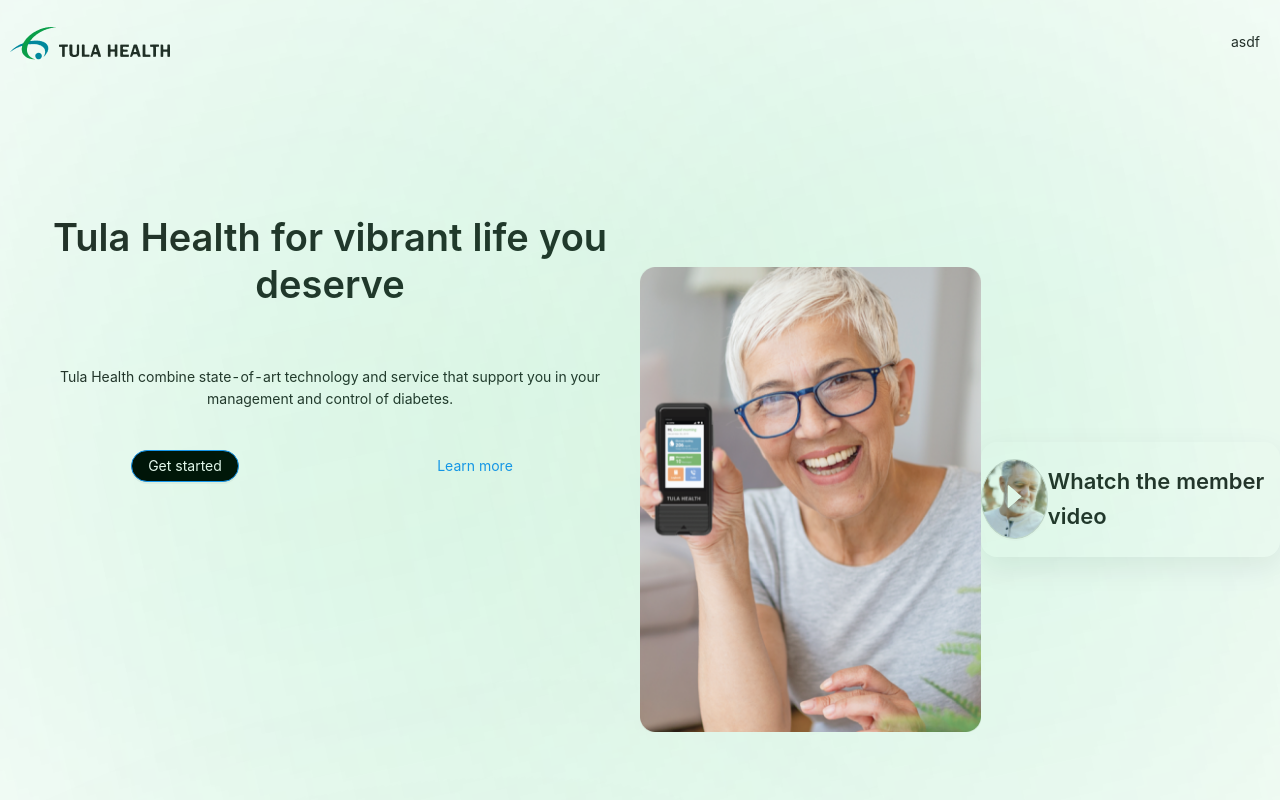
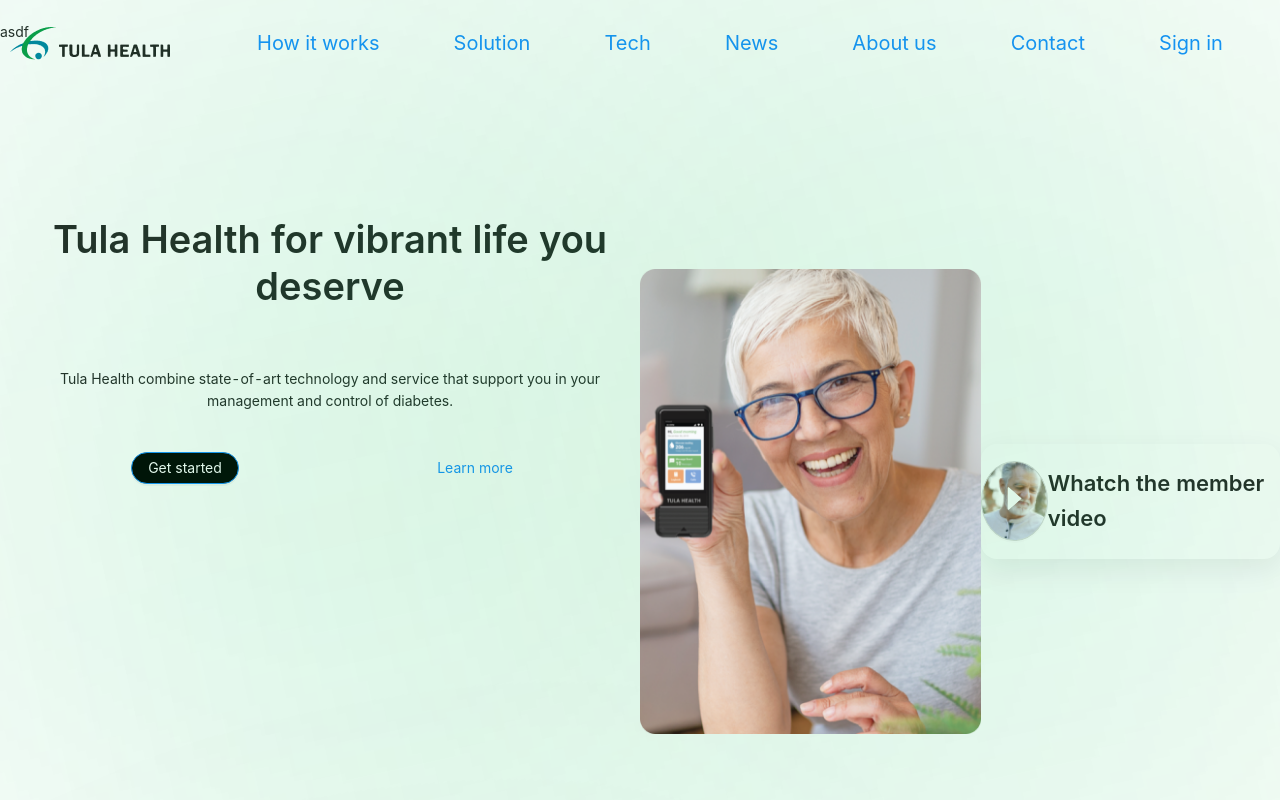
Before and after one commit to zagliadov/health, a React (Create React App) app: page / in a window 1280 px wide. Shown: the top 800 px of the page. Built offline with nearby package versions, Linux system fonts and the light colour scheme.

Commit message:
Menu for mobile

```diff
--- a/src/components/Header/Menu/ExtraLargeMenu/ExtraLargeMenu.tsx
+++ b/src/components/Header/Menu/ExtraLargeMenu/ExtraLargeMenu.tsx
@@ -4,10 +4,24 @@
 import styled from 'styled-components';
 
 const Wrapper = styled(Row)`
-
-@media (max-width: 992px) {
-    display: none;
-  }
+    display: flex;
+    justify-content: space-around;
+    width: 100%;
+    @media (max-width: 992px) {
+        display: none;
+    }
+`;
+const Link = styled.a`
+    padding-left: 25px;
+    padding-right: 25px;
+    font-size: 20px;
+    text-decoration: none;
+    border: 1px solid transparent;
+    &:hover {
+        border: 1px solid black;
+        background: #000000;
+        border-radius: 20%;
+    }
 `;
 
 export const ExtraLargeMenu: FC = () => {
@@ -16,8 +30,13 @@
 
     return (
         <Wrapper>
-
-asdf
+            <Link href="#">How it works</Link>
+            <Link href="#">Solution</Link>
+            <Link href="#">Tech</Link>
+            <Link href="#">News</Link>
+            <Link href="#">About us</Link>
+            <Link href="#">Contact</Link>
+            <Link href="#">Sign in</Link>
         </Wrapper>
 
 
--- /dev/null
+++ b/src/components/Header/Menu/ExtraSmallMenu/ExtraSmallMenu.tsx
@@ -0,0 +1,26 @@
+import { FC } from 'react';
+import { RootState, useAppDispatch, useAppSelector } from '../../../../features/app/store';
+import { setMenuOpen } from '../../../../features/slice/dataSlice';
+import styled from 'styled-components';
+
+const Wrapper = styled.div`
+    position: absolute;
+    top: 0;
+    left: 0;
+
+`;
+
+export const ExtraSmallMenu: FC = () => {
+    const open = useAppSelector((state: RootState) => state.data.menuOpen)
+    const dispatch = useAppDispatch();
+
+    return (
+        <Wrapper>
+            asdf
+        </Wrapper>
+
+
+
+
+    );
+}
--- a/src/components/Header/Menu/Menu.tsx
+++ b/src/components/Header/Menu/Menu.tsx
@@ -3,7 +3,6 @@
 import { setMenuOpen } from '../../../features/slice/dataSlice';
 import { Burger } from '../Menu/Burger/Burger';
 import { ExtraLargeMenu } from '../Menu/ExtraLargeMenu/ExtraLargeMenu';
-
 
 
 export const Menu: FC = () => {
@@ -14,6 +13,7 @@
         <>
             <Burger />
             <ExtraLargeMenu />
+
         </>
 
 
--- a/src/components/Header/Navigation/Navigation.tsx
+++ b/src/components/Header/Navigation/Navigation.tsx
@@ -3,6 +3,7 @@
 import { Menu } from '../Menu/Menu'
 import logo from '../../../img/logo.png';
 import styled from 'styled-components';
+import { ExtraSmallMenu } from "../Menu/ExtraSmallMenu/ExtraSmallMenu";
 
 const Wrapper = styled(Row)`
 
@@ -34,6 +35,7 @@
       <MenuWrapper xs={12} sm={12} md={18} lg={20} xl={20}>
         <Menu />
       </MenuWrapper>
+      <ExtraSmallMenu />
     </Wrapper>
 
   );
```
